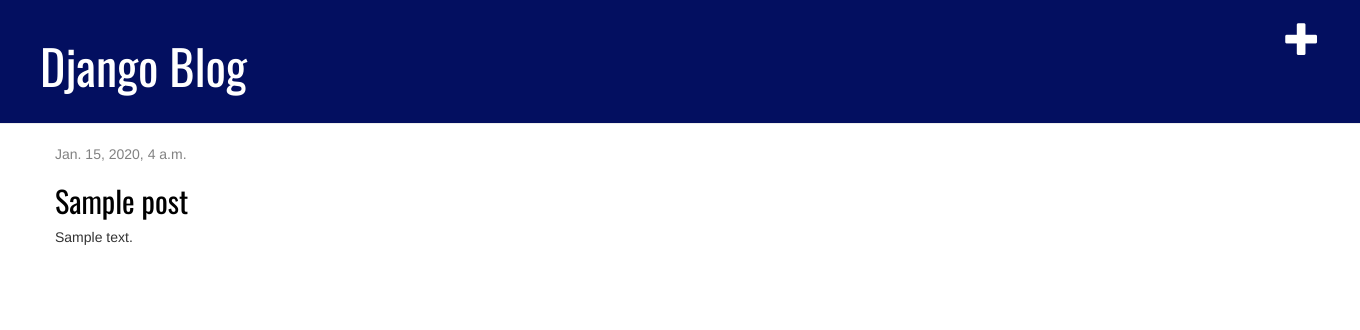
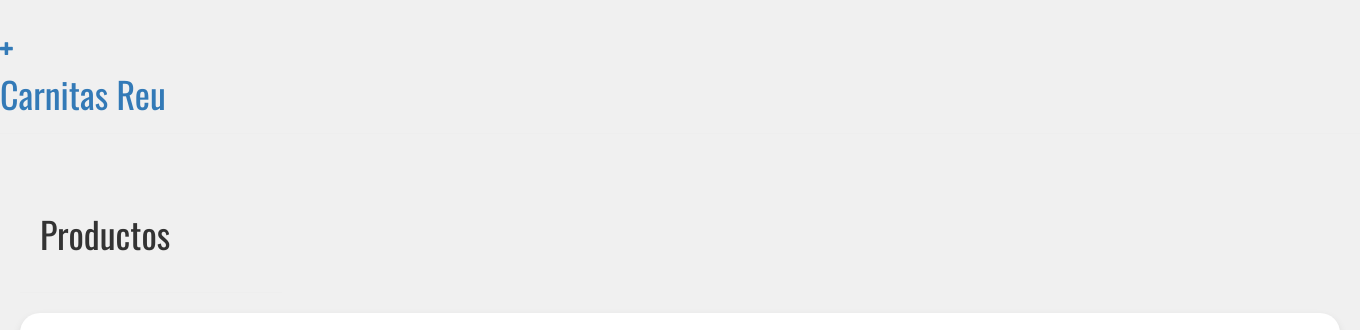
Before and after one commit to Jorge-1901/my-first-blog, a Django app: page / in a window 1360 px wide. Shown: the top 330 px of the page. Before the commit the page ends 245 px from the top, so only its background shows below. Run offline with Django 3.2, Linux system fonts and the light colour scheme; a user stored in the database is signed in; tables that the repository leaves empty hold one stand-in row (values such as "Sample post"); some libraries are stand-ins or nearby versions.

Commit message:
Carnitas.

```diff
--- a/blog/static/css/blog.css
+++ /dev/null
@@ -1,55 +0,0 @@
-h1 a, h2 a {
-    color: #030f60;
-    font-family: 'Oswald';
-}
-
-body {
-    padding-left: px;
-}
-
-.page-header {
-    background-color: #030f60;
-    margin-top: 0;
-    padding: 20px 20px 20px 40px;
-}
-
-.page-header h1, .page-header h1 a, .page-header h1 a:visited, .page-header h1 a:active {
-    color: #ffffff;
-    font-size: 36pt;
-    text-decoration: none;
-}
-
-.content {
-    margin-left: 40px;
-}
-
-h1, h2, h3, h4 {
-    font-family: 'Oswald', cursive;
-}
-
-.date {
-    color: #828282;
-}
-
-.save {
-    float: right;
-}
-
-.post-form textarea, .post-form input {
-    width: 100%;
-}
-
-.top-menu, .top-menu:hover, .top-menu:visited {
-    color: #ffffff;
-    float: right;
-    font-size: 26pt;
-    margin-right: 20px;
-}
-
-.post {
-    margin-bottom: 70px;
-}
-
-.post h2 a, .post h2 a:visited {
-    color: #000000;
-}
--- a/blog/templates/blog/base.html
+++ b/blog/templates/blog/base.html
@@ -1,7 +1,7 @@
 {% load static %}
 <html>
     <head>
-        <title>Django blog</title>
+        <title>Carnitas Reu</title>
         <link rel="stylesheet" href="//maxcdn.bootstrapcdn.com/bootstrap/3.2.0/css/bootstrap.min.css">
         <link rel="stylesheet" href="//maxcdn.bootstrapcdn.com/bootstrap/3.2.0/css/bootstrap-theme.min.css">
         <link href='//fonts.googleapis.com/css?family=Oswald&subset=latin,latin-ext' rel='stylesheet' type='text/css'>
@@ -12,7 +12,7 @@
             {% if user.is_authenticated %}
                 <a href="{% url 'post_new' %}" class="top-menu"><span class="glyphicon glyphicon-plus"></span></a>
             {% endif %}
-            <h1><a href="/">Django Blog</a></h1>
+            <h1><a href="/">Carnitas Reu</a></h1>
         </div>
         <div class="content container">
             <div class="row">
--- a/blog/templates/blog/post_list.html
+++ b/blog/templates/blog/post_list.html
@@ -1,13 +1,134 @@
 {% extends 'blog/base.html' %}
 
 {% block content %}
-    {% for post in posts %}
-        <div class="post">
-            <div class="date">
-                {{ post.published_date }}
+<head>
+
+    <title>Carnitas Reu - Productos</title>
+    <style>
+        body {
+            font-family: 'Oswald', sans-serif;
+            line-height: 1.6;
+            background-color: #f0f0f0;
+            margin: 0;
+            padding: 0;
+            color: #333;
+        }
+
+        .container {
+            width: 30%;
+            margin: 20;
+            padding: 0px;
+            border-radius: 10px;
+        }
+
+        .grid {
+            display: grid;
+            grid-template-columns: repeat(auto-fit, minmax(1320px, 1fr));
+            gap: 20px;
+        }
+
+        .product {
+            background-color: #ffffff;
+            padding: 20px;
+            border-radius: 20px;
+            box-shadow: 0 4px 8px rgba(0, 0, 0, 0.1);
+            display: flex;
+        }
+
+        .product img {
+            max-width: 150px;
+            border-radius: 8px;
+            margin-right: 20px;
+        }
+
+        .product-content {
+            flex: 1;
+        }
+
+        .product h3 {
+            font-size: 1.8rem;
+            margin-bottom: 10px;
+            position: relative;
+        }
+
+        .product h3::before {
+            content: '';
+            position: absolute;
+            bottom: -5px;
+            left: 30%;
+            transform: translateX(-50%);
+            width: 80%;
+            height: 1px;
+            background-color: #ffbb00;
+            z-index: -1;
+        }
+
+        .product p {
+            font-size: 1.2rem;
+            line-height: 1.6;
+    }
+    </style>
+</head>
+<body>
+    <header class="page-header">
+        <div class="container">
+            <h1>Productos</h1>
+        </div>
+    </header>
+
+    <div id="carnitas" class="grid">
+        <div class="product">
+            <img src="https://www.elfinanciero.com.mx/resizer/dbUUn9k5KsD0hYX2ZHm55u3Yxa0=/400x267/filters:format(jpg):quality(70)/cloudfront-us-east-1.images.arcpublishing.com/elfinanciero/HG6HCGEULBGBFPKD3UBHOT6WM4.jpg" alt="Carnitas Tradicionales">
+            <div class="product-content">
+                <h3>Carnitas Tradicionales</h3>
+                <p>Deliciosas carnitas preparadas con receta tradicional.</p>
+                <p>Precio: Q10.00</p>
             </div>
-            <h2><a href="{% url 'post_detail' pk=post.pk %}">{{ post.title }}</a></h2>
-            <p>{{ post.text|linebreaksbr }}</p>
         </div>
-    {% endfor %}
+        <div class="product">
+            <img src="https://www.allrecipes.com/thmb/kPCpDhyAub-NJoPEa7fqkyMhM7k=/1500x0/filters:no_upscale():max_bytes(150000):strip_icc()/219048-pork-carnitas-DDMFS-4x3-71cbeba756924694b7af3f402342c9d7.jpg" alt="Tacos de Carnitas">
+            <div class="product-content">
+                <h3>Tacos de Carnitas</h3>
+                <p>Tacos gourmet con nuestra carnitas y salsas artesanales.</p>
+                <p>Precio: Q8.50</p>
+            </div>
+        </div>
+        <div class="product">
+            <img src="https://whatmollymade.com/wp-content/uploads/2023/06/carnitas-burrito-12.jpg" alt="Burritos de Carnitas">
+            <div class="product-content">
+                <h3>Burritos de Carnitas</h3>
+                <p>Burritos grandes y sabrosos rellenos de carnitas.</p>
+                <p>Precio: Q9.00</p>
+            </div>
+        </div>
+    </div>
+    <hr/>
+    <div id="bebidas" class="grid">
+        <div class="product">
+            <img src="https://www.196flavors.com/wp-content/uploads/2018/09/horchata-1-FP-500x500.jpg" alt="Horchata">
+            <div class="product-content">
+                <h3>Horchata</h3>
+                <p>Bebida refrescante y tradicional.</p>
+                <p>Precio: Q3.50</p>
+            </div>
+        </div>
+        <div class="product">
+            <img src="https://www.semana.com/resizer/v2/LPPZYK6XQZBC7B5US5UPZ7U6KM.jpg?auth=25b32043b562b4103360f5e7040d13f0b15d0efa4d4cb0e5eef7dac8801837cb&smart=true&quality=75&width=1280" alt="Agua de Jamaica">
+            <div class="product-content">
+                <h3>Agua de Jamaica</h3>
+                <p>Bebida natural de flor de Jamaica.</p>
+                <p>Precio: Q2.50</p>
+            </div>
+        </div>
+        <div class="product">
+            <img src="https://laroussecocina.mx/wp-content/uploads/2020/08/shutterstock-1152533918.jpg" alt="Refresco de Tamarindo">
+            <div class="product-content">
+                <h3>Refresco de Tamarindo</h3>
+                <p>Refresco natural de tamarindo.</p>
+                <p>Precio: Q2.00</p>
+            </div>
+        </div>
+    </div>
+</body>
+</html>
 {% endblock %}
--- a/blog/urls.py
+++ b/blog/urls.py
@@ -6,4 +6,7 @@
     path('post/<int:pk>/', views.post_detail, name='post_detail'),
     path('post/new', views.post_new, name='post_new'),
     path('post/<int:pk>/edit/', views.post_edit, name='post_edit'),
+#    path('', views.index, name='Index'),
+#    path('Carnitas/', views.Carnitas, name='Carnitas'),
+#    path('Bebidas/', views.Bebidas, name='Bebidas'),
 ]
```
Also changed, not shown: blog/views.py (+10 -0 lines), blog/templates/blog/post_detail.html (line endings or trailing spaces).
